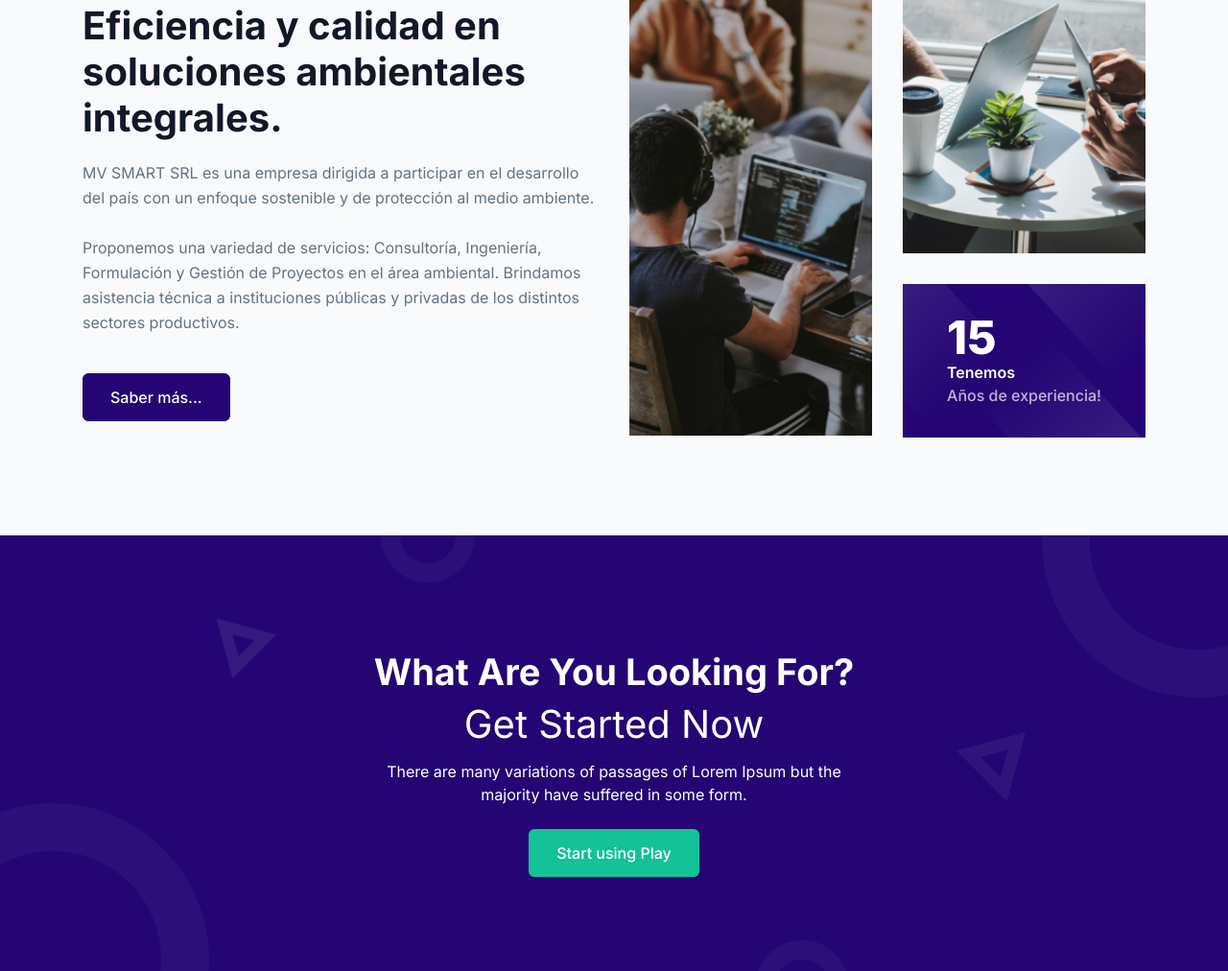
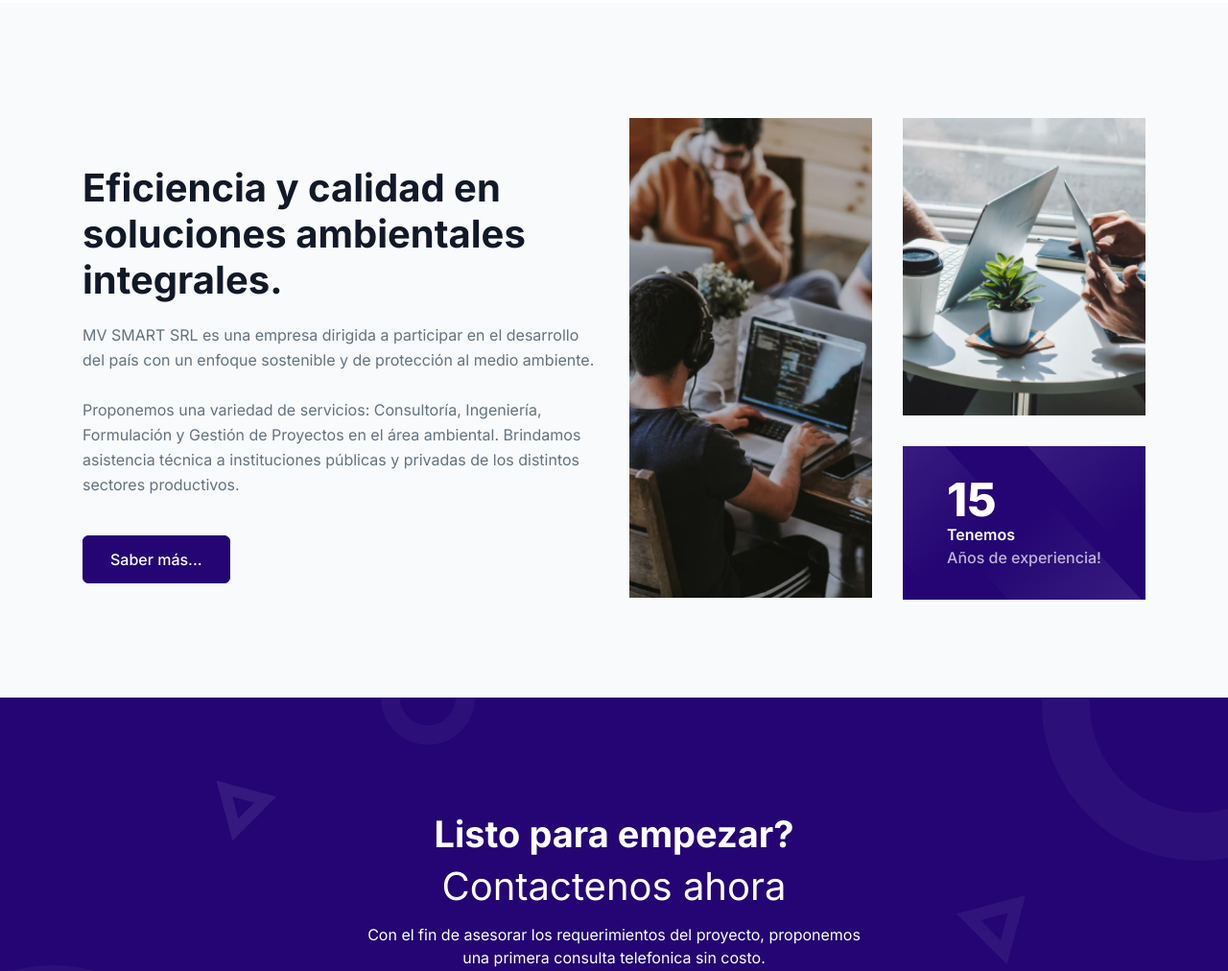
Before and after one commit to MV-SMART-SRL/mv-smart, an Astro site: page / in a window 1280 px wide. Shown: the part 1788-2800 px from the top of the page at 96% size. Built offline with nearby package versions, Linux system fonts and the light colour scheme; Astro itself is replaced by a stand-in of ours.

Commit message:
change ownership and CTA section

```diff
--- a/astro.config.mjs
+++ b/astro.config.mjs
@@ -4,7 +4,7 @@ import compress from "astro-compress";
 
 // https://astro.build/config
 export default defineConfig({
-  site: 'https://imm-estepario.github.io',
+  site: 'https://MV-SMART-SRL.github.io',
   base: '/',
 
   integrations: [tailwind(), compress(),]
--- a/src/components/CTAsection.astro
+++ b/src/components/CTAsection.astro
@@ -6,16 +6,15 @@
         <div class="w-full px-4">
           <div class="mx-auto max-w-[570px] text-center">
             <h2 class="mb-2.5 text-3xl font-bold md:leading-[1.44] text-white md:text-[38px]">
-              <span>What Are You Looking For?</span>
-              <span class="font-normal text-3xl md:text-[40px]"> Get Started Now </span>
+              <span>Listo para empezar?</span>
+              <span class="font-normal text-3xl md:text-[40px]"> Contactenos ahora </span>
             </h2>
             <p class="mb-6 mx-auto max-w-[515px] text-base leading-[1.5] text-white">
-              There are many variations of passages of Lorem Ipsum but the
-              majority have suffered in some form.
+              Con el fin de asesorar los requerimientos del proyecto, proponemos una primera consulta telefonica sin costo.
             </p>
             <a href="javascript:void(0)"
               class="inline-block py-3 text-base font-medium text-white transition border border-transparent rounded-md bg-secondary px-7 hover:bg-[#0BB489]">
-              Start using Play
+              Programar mi consulta!
             </a>
           </div>
         </div>
--- a/src/components/Hero.astro
+++ b/src/components/Hero.astro
@@ -110,7 +110,7 @@ MV Smart SRL proporciona soluciones ambientales y de ingeniería, integrales y c
         <div class="wow fadeInUp relative z-10 mx-auto max-w-[845px]" data-wow-delay=".25s">
           <div class="mt-16">
             <img
-              src="/assets/hero/hero-image.jpg"
+              src="/assets/hero/main-hero-image.jpg"
               alt="hero"
               class="mx-auto max-w-full rounded-t-xl rounded-tr-xl"
             />
```
Also changed, not shown: public/assets/hero/main-hero-image.jpg (added).
